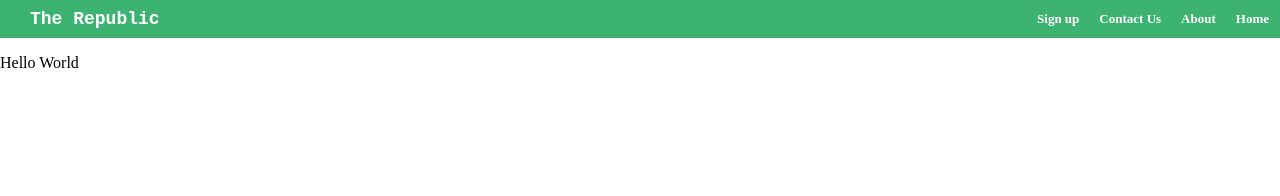
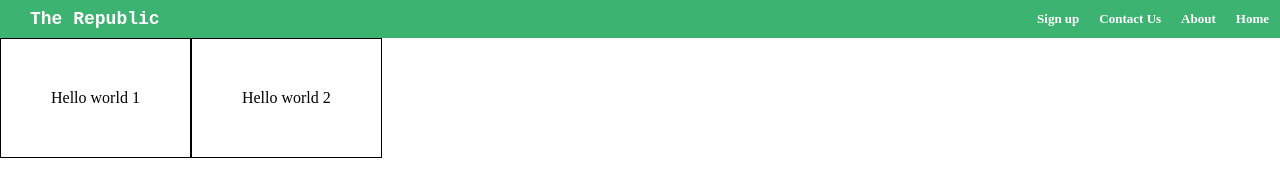
Before and after one commit to rbandong041396/The-republic-site, a plain HTML site: page website_v2/index.html in a window 1280 px wide. Drawn offline with Linux system fonts and the light colour scheme.

Commit message:
Adding box

```diff
--- a/website_v2/css/cssv1.css
+++ b/website_v2/css/cssv1.css
@@ -40,7 +40,7 @@ ul.nav > li > a:hover{
 }
 
 
-/**CODES FOR NAVIGATION PANE**/
+/** END CODES FOR NAVIGATION PANE**/
 
 
 body{
@@ -48,3 +48,13 @@ body{
     margin:0px;
     overflow:hidden;
 }
+
+/*section part*/
+
+.box{
+
+    border:1px solid black;
+    float:left;
+    padding:50px;
+
+}
--- a/website_v2/index.html
+++ b/website_v2/index.html
@@ -50,10 +50,13 @@
 
                 </tbody>
             </table>
-      <div>
-      		<p>
-      			<span>Hello World</span>
-      		</p>
-      </div>
+    <div class="clearfix">
+        <div class="box">
+            Hello world 1
+        </div>
+        <div class="box">
+            Hello world 2
+        </div>
+    </div>
     </body>
 </html>
```
